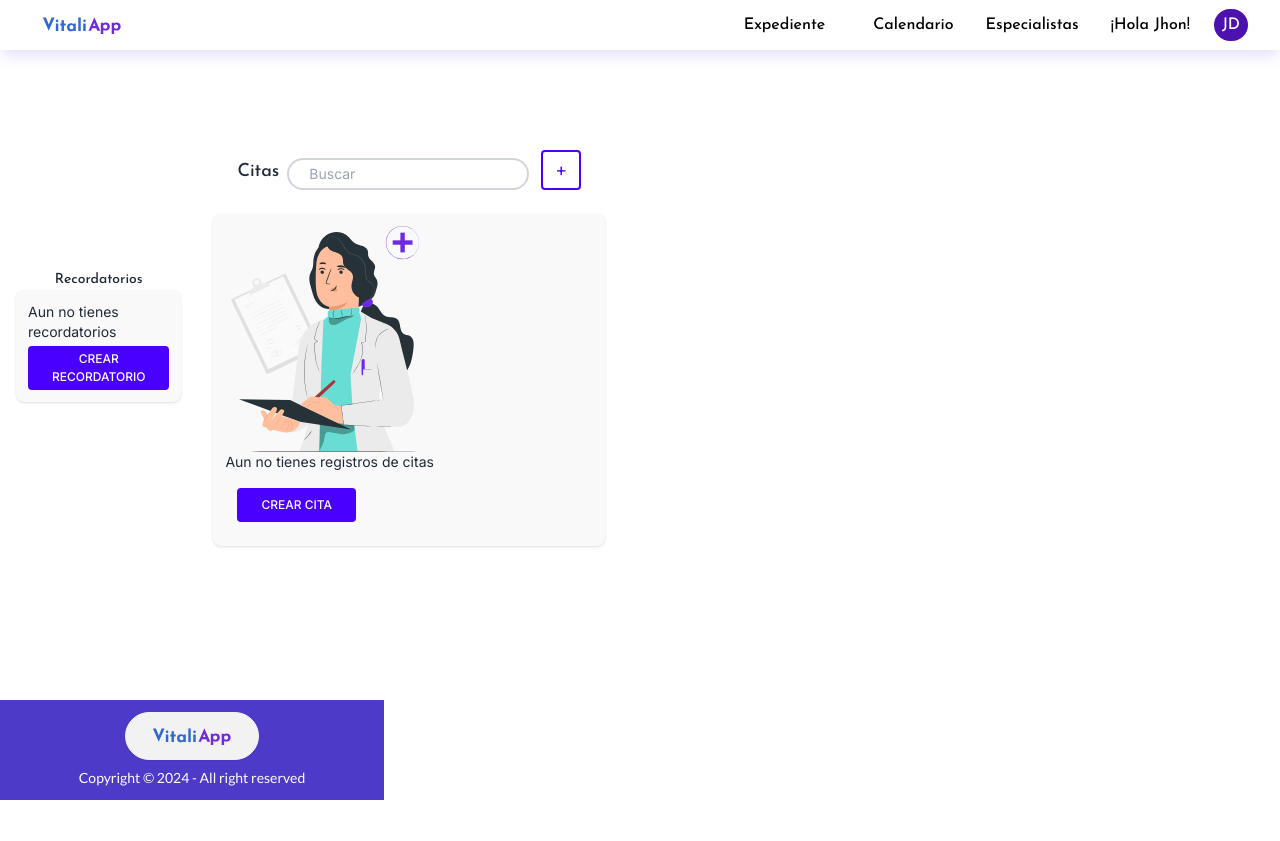
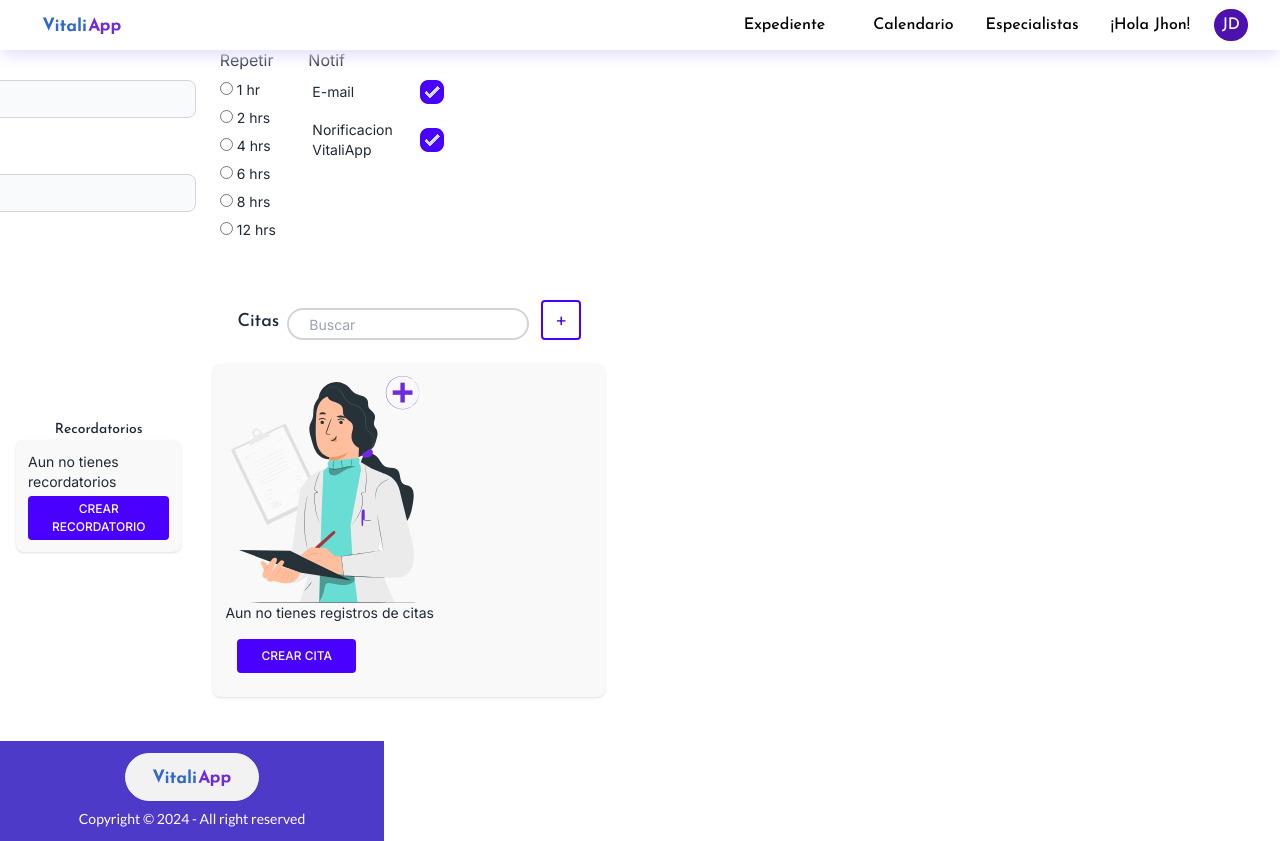
Before and after one commit to cuidat-28js/cuidat-app, a Next.js app: page / in a window 1280 px wide. Before the commit the page ends 800 px from the top, so only its background shows below. Built offline with nearby package versions, Linux system fonts and the light colour scheme.

Commit message:
commponent reminder

```diff
--- a/src/app/components/Reminder.js
+++ b/src/app/components/Reminder.js
@@ -3,47 +3,63 @@ import React from "react";
 export default function Reminder() {
     return (
         <React.Fragment>
-            <div className="flex">
-                <div>
+            <div className="flex justify-center w-160 m-2">
+                <div className="w-64 m-4">
                     <div>
                         <h2>Añadir Recordatorio</h2>
                     </div>
                     <div>
                         <div className="mb-6">
-                            <label for="large-input" class="block mb-2 text-sm font-medium text-gray-900 dark:text-white">Titulo</label>
-                            <input type="text" id="large-input" class="block w-full p-4 text-gray-900 border border-gray-300 rounded-lg bg-gray-50 text-base"/>
+                            <label for="large-input" class="block mb-2 text-md font-medium text-primary">Titulo</label>
+                            <input type="text" id="inputTitle" class="block p-1.5 text-gray-900 border border-gray-300 rounded-lg bg-gray-50 text-base"/>
                         </div>
                         <div className="mb-6">
-                            <label for="large-input" class="block mb-2 text-sm font-medium text-gray-900 dark:text-white">Fecha</label>
-                            <input type="text" id="large-input" class="block w-full p-4 text-gray-900 border border-gray-300 rounded-lg bg-gray-50 text-base"/>
+                            <label for="large-input" class="block mb-2 text-md font-medium text-primary">Fecha</label>
+                            <input type="text" id="inputDate" class="block p-1.5 text-gray-900 border border-gray-300 rounded-lg bg-gray-50 text-base"/>
                         </div>
                     </div>
                 </div>
-                <div>
-                    <div>Repetir</div>
-                    <div>
-                        <label className="mr-9 mt-2 text-sm">
+                <div className="m-2 w-24">
+                    <p className="mt-8">Repetir</p>
+                    <div className="flex flex-col">
+                        <label className=" mt-2 text-sm">
                             <input type="radio" name="bloodtype" value="A+"/> 1 hr
                         </label>
-                        <label className="mr-9 mt-2 text-sm">
-                            <input type="radio" name="bloodtype" value="A-"/> 2 hr
+                        <label className=" mt-2 text-sm">
+                            <input type="radio" name="bloodtype" value="A-"/> 2 hrs
                         </label>
-                        <label className="mr-9 mt-2 text-sm">
-                            <input type="radio" name="bloodtype" value="B+"/> 4 hr
+                        <label className=" mt-2 text-sm">
+                            <input type="radio" name="bloodtype" value="B+"/> 4 hrs
                         </label>
-                        <label className="mr-9 mt-2 text-sm">
-                            <input type="radio" name="bloodtype" value="B-"/> 6 hr
+                        <label className=" mt-2 text-sm">
+                            <input type="radio" name="bloodtype" value="B-"/> 6 hrs
                         </label>
-                        <label className="mr-9 mt-2 text-sm">
-                            <input type="radio" name="bloodtype" value="AB+"/> 8 hr
+                        <label className=" mt-2 text-sm">
+                            <input type="radio" name="bloodtype" value="AB+"/> 8 hrs
                         </label>
-                        <label className="mr-9 mt-2 text-sm">
-                            <input type="radio" name="bloodtype" value="AB-"/> 12 hr
+                        <label className=" mt-2 text-sm">
+                            <input type="radio" name="bloodtype" value="AB-"/> 12 hrs
                         </label>
                     </div>
                 </div>
-                <div>
-                    Notif
+                <div className="mx-1 mt-8">
+                    <p className="mt-2">
+                        Notif
+                    </p>
+                    <div>
+                        <div className="form-control">
+                            <label className="label cursor-pointer">
+                                <span className="label-text">E-mail</span>
+                                <input type="checkbox" checked="checked" className="checkbox checkbox-primary" />
+                            </label>
+                        </div>
+                        <div className="form-control">
+                            <label className="label cursor-pointer">
+                                <span className="label-text">Norificacion VitaliApp</span>
+                                <input type="checkbox" checked="checked" className="checkbox checkbox-primary" />
+                            </label>
+                        </div>
+                    </div>
                 </div>
             </div>
         </React.Fragment>
--- a/src/app/page.js
+++ b/src/app/page.js
@@ -3,11 +3,13 @@ import Image from "next/image";
 import Navbar from "./components/Navbar"
 import Footer from "./components/landing-components/Footer";
 import AddBtn from "./components/Add-button";
+import Reminder from "./components/Reminder";
 
 export default function Home() {
   return (
     <main className="flex min-h-screen w-96 flex-col items-center justify-between p-50">
       <Navbar/>
+      <Reminder/>
       <div className=" max-w-5xl w-full items-center justify-between font-lato text-sm lg:flex sm:block">
         <div className="reminders m-4">
           <h3 className="font-josefin-regular text-center bold">Recordatorios</h3>
```
